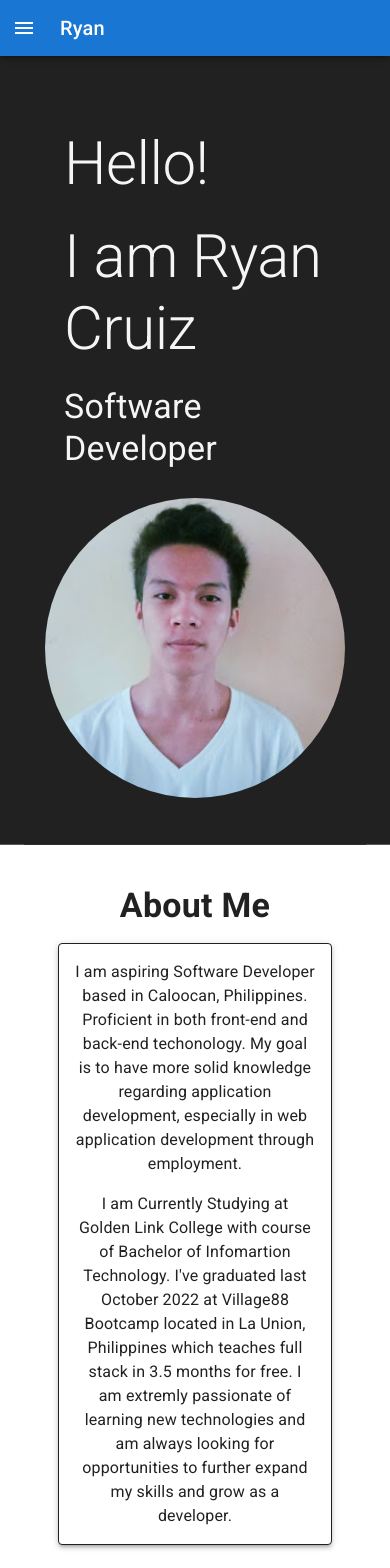
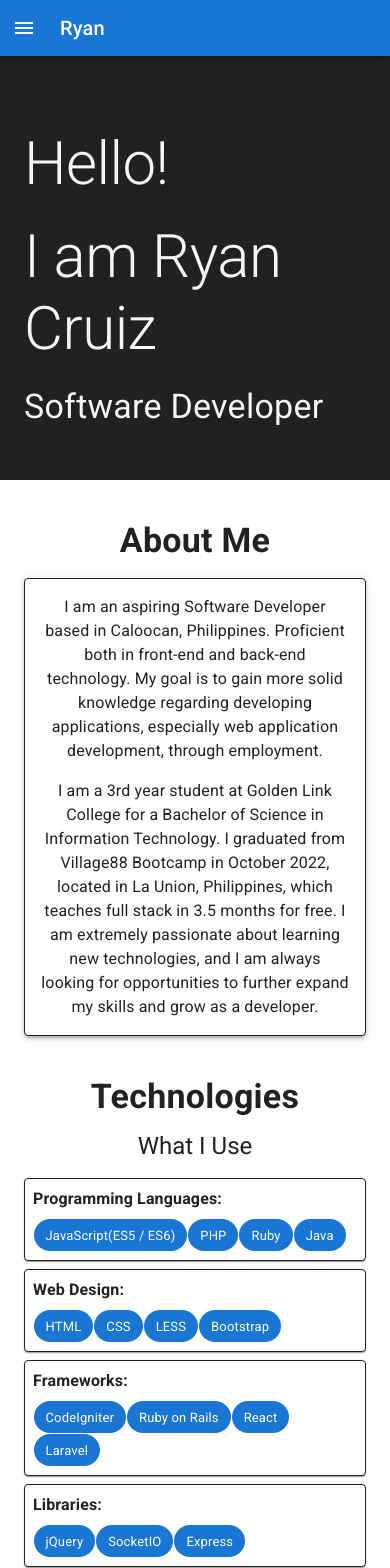
Before and after one commit to Ryan-Cruiz/portfolio, a React (Vite) app: page / in a window 390 px wide. Shown: the top 1568 px of the page. Built offline with nearby package versions, Linux system fonts and the light colour scheme.

Commit message:
main remove pic on mobile view and grammar spell changed

```diff
--- a/src/assets/css/index.css
+++ b/src/assets/css/index.css
@@ -3,13 +3,18 @@
 @import url('@fontsource/roboto/500.css');
 @import url('@fontsource/roboto/700.css');
 
-@media screen and (min-width: 480px) {
+@media screen and (min-width: 256px) {
     .img-profile {
         display: none;
     }
 
     .certificate-link {
         font-size: xx-large;
+    }
+
+    #about-container {
+        width: 100%;
+        margin: 1rem 0;
     }
 }
 
--- a/src/components/ProjectCard.jsx
+++ b/src/components/ProjectCard.jsx
@@ -2,7 +2,6 @@ import { Chip } from '@mui/material';
 // import { FontAwesomeIcon } from '@fortawesome/react-fontawesome';
 import Card from '@mui/material/Card';
 import CardContent from '@mui/material/CardContent';
-import CardMedia from '@mui/material/CardMedia';
 import Typography from '@mui/material/Typography';
 import CardActionArea from '@mui/material/CardActionArea';
 import { useEffect } from 'react';
--- a/src/components/Section.jsx
+++ b/src/components/Section.jsx
@@ -11,7 +11,6 @@ import projectData from '../api/project.json';
 import skillsData from '../api/whatuse.json';
 import certificateData from '../api/certificates.json';
 import FormContact from './FormContact';
-import ImageListItem from '@mui/material/ImageListItem';
 import Divider from '@mui/material/Divider';
 import github from '../assets/img/github.png';
 import gmail from '../assets/img/gmail.png';
@@ -69,7 +68,7 @@ function Section() {
     return (
         <>
             <Box component="main" sx={{ p: 3 }} >
-                <Box component='div' className='inverse full-bleed' sx={{ p: 5, mb: 5 }}>
+                <Box component='div' className='inverse full-bleed' sx={{ py: 5, mb: 5 }}>
                     <Grid id='about' container spacing={2} justifyContent="center" alignItems="center" sx={{ marginTop: '3rem' }}>
                         <Grid item >
                             <Box component='div' style={{ float: 'right' }}>
@@ -91,17 +90,19 @@ function Section() {
                 </Box>
                 <Box sx={{ my: 5, textAlign: 'center' }}>
                     <Typography variant='h4' sx={{ fontWeight: 'bold', textAlign: 'center' }}>About Me</Typography>
-                    <Paper elevation={3} sx={{ width: '80%', margin: '1rem auto', p: 2, border: '1px solid #212121' }} >
+                    <Paper elevation={3} id='about-container' sx={{ width: '80%', margin: '1rem auto', p: 2, border: '1px solid #212121' }} >
                         <Typography variant='body1'>
-                            I am aspiring Software Developer based in Caloocan, Philippines. Proficient
-                            in both front-end and back-end techonology. My goal is to have more solid knowledge regarding application
-                            development, especially in web application development through employment.
+                            I am an aspiring Software Developer based in Caloocan, Philippines.
+                            Proficient both in front-end and back-end technology.
+                            My goal is to gain more solid knowledge regarding developing applications,
+                            especially web application development, through employment.
                         </Typography>
                         <Typography variant='body1' sx={{ mt: 2 }}>
-                            I am Currently Studying at Golden Link College with course of Bachelor of Infomartion Technology.
-                            I've graduated last October 2022 at Village88 Bootcamp located in La Union, Philippines which teaches full
-                            stack in 3.5 months for free. I am extremly passionate of learning new technologies and am always looking
-                            for opportunities to further expand my skills and grow as a developer.
+                            I am a 3rd year student at Golden Link College for a Bachelor of Science in Information Technology.
+                            I graduated from Village88 Bootcamp in October 2022, located in La Union,
+                            Philippines, which teaches full stack in 3.5 months for free.
+                            I am extremely passionate about learning new technologies,
+                            and I am always looking for opportunities to further expand my skills and grow as a developer.
                         </Typography>
                     </Paper>
                     <Box sx={{ my: 5 }}>
@@ -147,7 +148,7 @@ function Section() {
                     alignItems="stretch"
                     spacing={2}
                 >
-                    <Typography variant='h6' sx={{ mt: 3, textAlign: 'center' }}>Ryan's Portfolio</Typography>
+                    <Typography variant='h5' sx={{ mt: 3, textAlign: 'center' }}>Ryan's Portfolio</Typography>
                     <Stack
                         direction="row"
                         justifyContent="center"
```
